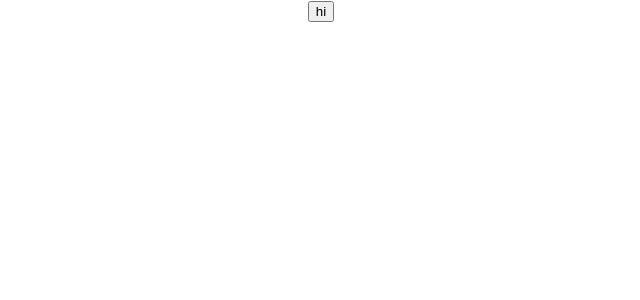
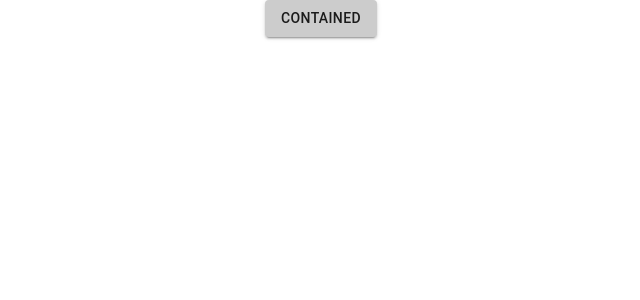
Before and after one commit to rky9/bolg, a React (Create React App) app in the folder app/: page / in a window 1280 px wide. Shown: the top 300 px of the page, without its empty margins (319-959 px from the left). Built offline with nearby package versions, Linux system fonts and the light colour scheme; the HTML template or start-up script is replaced by a standard one.

Commit message:
theme added

```diff
--- a/app/src/App.js
+++ b/app/src/App.js
@@ -1,10 +1,13 @@
 import logo from "./logo.svg";
 import "./App.css";
+import { Button } from "@mui/material";
 
 function App() {
   return (
     <div className="App">
-      <button>hi</button>
+      <Button variant="contained" color="secondary">
+        Contained
+      </Button>
     </div>
   );
 }
--- a/app/src/index.js
+++ b/app/src/index.js
@@ -3,13 +3,15 @@ import ReactDOM from "react-dom/client";
 import "./index.css";
 import App from "./App";
 import reportWebVitals from "./reportWebVitals";
-import { ThemeProvider } from "styled-components";
+import { ThemeProvider } from "@mui/material";
 import { theme } from "./theme";
 
 const root = ReactDOM.createRoot(document.getElementById("root"));
 root.render(
   <React.StrictMode>
-    <App />
+    <ThemeProvider theme={theme}>
+      <App />
+    </ThemeProvider>
   </React.StrictMode>
 );
 
--- a/app/src/theme.js
+++ b/app/src/theme.js
@@ -1,7 +1,9 @@
-import { createTheme } from "@mui/system";
+import { createTheme } from "@mui/material/styles";
 
 export const theme = createTheme({
   palette: {
-    main: "#1760a5",
+    primary: { main: "#000", light: "skyblue" },
+    secondary: { main: "#ccc" },
+    otherColor: { main: "#fff" },
   },
 });
```
